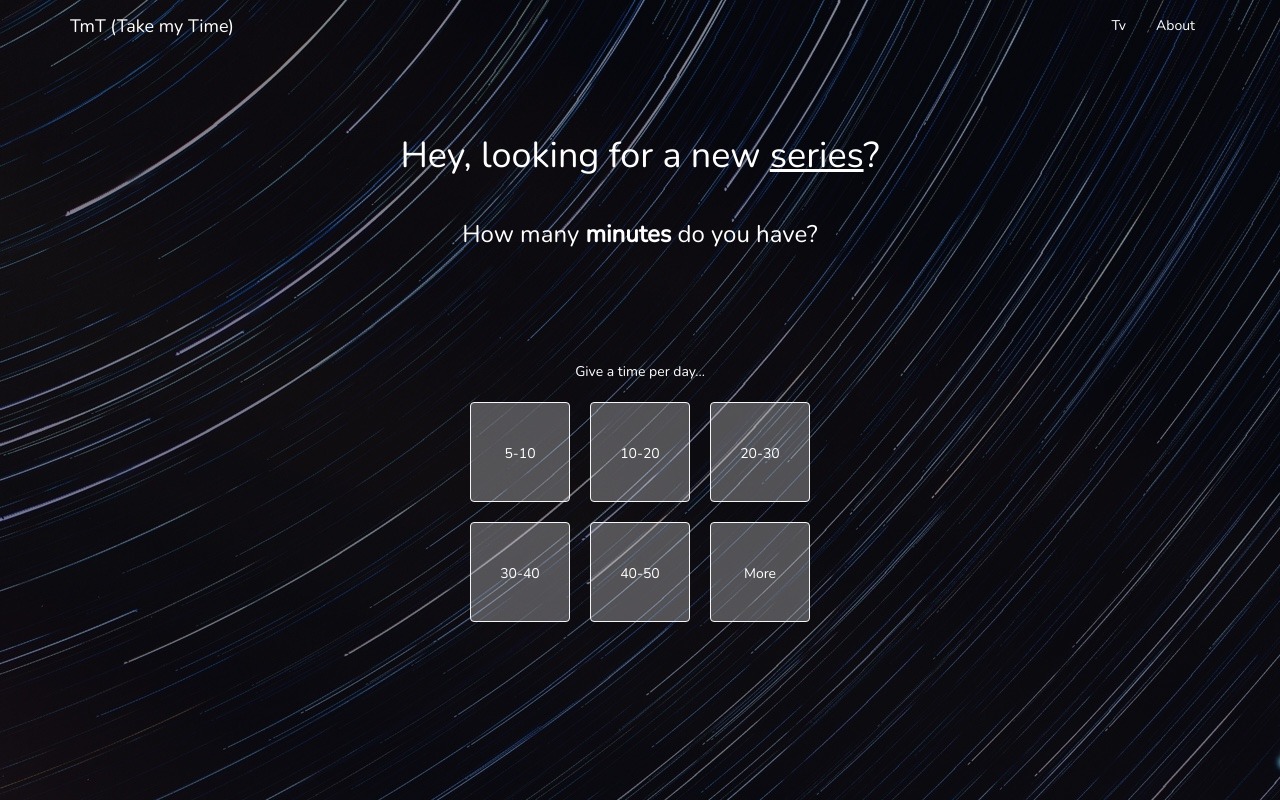
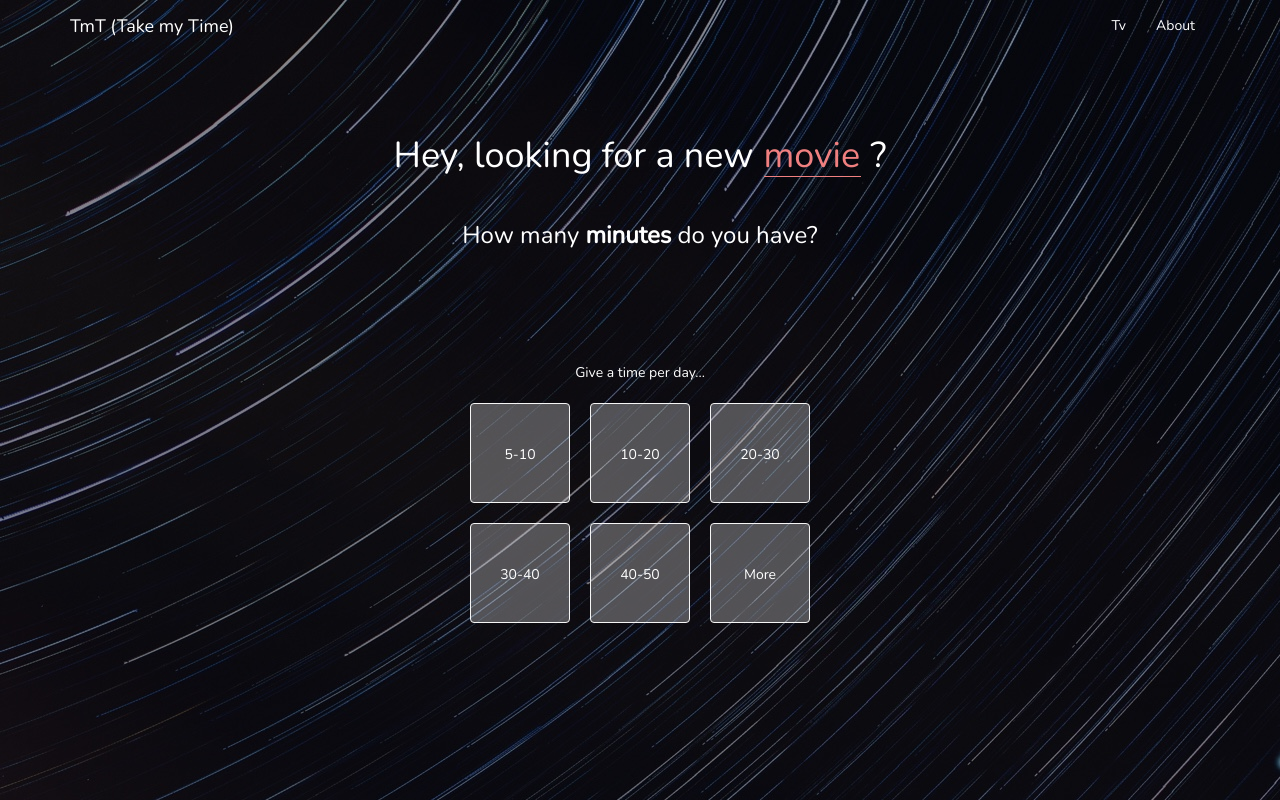
Before and after one commit to mkshid/tmt, a React (Create React App) app: page / in a window 1280 px wide. Built offline with nearby package versions, Linux system fonts and the light colour scheme.

Commit message:
Make tv series work too

```diff
--- a/src/components/App.js
+++ b/src/components/App.js
@@ -27,8 +27,8 @@ class App extends Component {
         <div style={ BackgroundStyle } className='main-div'>
           <NavBar />
           <Route exact path='/' component={Selector}/>
-          <Route exact path='/results/:time' component={Results}/>
-          <Route exact path='/movie/:movie_id' component={Detail}/>
+          <Route exact path='/results/:type/:time' component={Results}/>
+          <Route exact path='/:type/:movie_id' component={Detail}/>
         </div>
       </Router>
     );
--- a/src/components/Detail.js
+++ b/src/components/Detail.js
@@ -21,9 +21,8 @@ export default class Detail extends Component {
   }
 
   getData(){
-    const { match: { params: { movie_id } } } = this.props;
-
-    axios.get(`${BASE_URL}/movie/${movie_id}`, {
+    const { match: { params: { movie_id, type } } } = this.props;
+    axios.get(`${BASE_URL}/${type}/${movie_id}`, {
       params: {
         api_key
       }
@@ -46,7 +45,7 @@ export default class Detail extends Component {
 
     let genres = [];
     let productors = [];
-
+    const title = film.hasOwnProperty('title') ? film.title : film.name;
     film.genres.forEach((g) => genres.push(g.name));
     film.production_companies.forEach((pc) => productors.push(pc.name));
 
@@ -59,10 +58,10 @@ export default class Detail extends Component {
              <i>⬅</i>
           </span>
           <img src={`https://image.tmdb.org/t/p/w500${film.poster_path}`}
-               alt={film.title} />
+               alt={title} />
           <section className='info'>
             <article>
-              <h1>{film.title} </h1>
+              <h1>{title} </h1>
               <h3>{film.tagline}</h3>
               <h3>{genres.join(', ')} </h3>
               <h3>{productors.join(', ')}</h3>
--- a/src/components/Results.js
+++ b/src/components/Results.js
@@ -29,13 +29,14 @@ class Results extends Component {
     const { match: { params }, history } = this.props;
     const { data: { results } } = this.state;
     const time = params.time.split('-');
+    const type = params.type === 'series'? 'tv' : params.type;
     let gte = parseInt(time[0], 10);
     let lte = parseInt(time[1], 10);
 
     gte = !isNaN(gte) ? gte : history.push('/');
     lte = !isNaN(lte) ? lte : '';
 
-    axios.get(`${BASE_URL}/discover/movie` , {
+    axios.get(`${BASE_URL}/discover/${type}` , {
       params: {
         api_key,
         'with_runtime.gte': gte,
@@ -72,7 +73,9 @@ class Results extends Component {
 
   render(){
     const { data, start, end } = this.state;
-    const { history } = this.props;
+    const {match: { params }, history } = this.props;
+    const type = params.type === 'series'? 'tv' : params.type;
+
 
     if(l_isEmpty(data)){
       return(
@@ -85,20 +88,22 @@ class Results extends Component {
     }
 
     const reduced_results = data.results.slice(start, end);
-    const results = reduced_results.map((film) => (
+    const results = reduced_results.map((film) => {
+      const title = film.hasOwnProperty('title') ? film.title : film.name;
+      return(
       <div className='film' key={film.id}>
         <div className='info'>
           <div className='vote'>{film.vote_average}/10</div>
-          <div className='title'>{film.title}</div>
+          <div className='title'>{title}</div>
           <div className='more'
-               onClick={() => history.push(`/movie/${film.id}`)}
+               onClick={() => history.push(`/${type}/${film.id}`)}
             > More... </div>
         </div>
         <img src={`https://image.tmdb.org/t/p/w500${film.poster_path}`}
              alt={film.title}
              />
       </div>
-    ));
+      );});
 
     return(
       <Grid className='main-container'>
--- /dev/null
+++ b/src/components/Selector.css
@@ -0,0 +1,16 @@
+.type-select,
+.type-select:active,
+.type-select:focus{
+  background: transparent;
+  border: 0;
+  border-bottom: 1px solid lightcoral;
+  outline: none;
+  cursor: pointer;
+  color: lightcoral;
+  -webkit-appearance: none;
+  margin: 0 10px;
+}
+
+.type-select options {
+  background: transparent;
+}
--- a/src/components/Selector.js
+++ b/src/components/Selector.js
@@ -1,9 +1,27 @@
-import React from 'react';
+import React, { Component } from 'react';
 import { Grid } from 'react-bootstrap';
 import TimeSelector from './TimeSelector';
 
-const Selector = (props) => {
+import './Selector.css';
 
+class Selector extends Component {
+
+  constructor(props){
+    super(props);
+
+    this.state = { value: 'movie'};
+    this.handleChange = this.handleChange.bind(this);
+  }
+
+  handleChange(event) {
+    this.setState({value: event.target.value});
+  }
+
+  handleTimeSelection(code){
+    this.props.history.push(`/results/${this.state.value}/${code}`);
+  }
+
+  render(){
     const times = {
       0: {text: '5-10', gte: 5, lte: 10, code: '5-10'},
       1: {text: '10-20', gte: 10, lte: 20, code: '10-20'},
@@ -15,15 +33,23 @@ const Selector = (props) => {
 
     return(
       <Grid className='main-container'>
-      <h1 > Hey, looking for a new <u>series</u>? </h1>
+        <h1> Hey, looking for a new
+          <select className='type-select'
+                  value={this.state.value} onChange={this.handleChange}>
+            <option value="movie">movie</option>
+            <option value="series">series</option>
+          </select>
+          ? </h1>
         <h3 className='first-question'>
           How many <b> minutes  </b> do you have? </h3>
         <TimeSelector
            times={times}
-         {...props}
+           handleClick={this.handleTimeSelection.bind(this)}
+           {...this.props}
            />
       </Grid>
     );
+  }
 
 };
 
--- a/src/components/TimeSelector.js
+++ b/src/components/TimeSelector.js
@@ -2,12 +2,12 @@ import './TimeSelector.css';
 import React from  'react';
 import {map as l_map} from 'lodash';
 
-const TimeSelector = ({times, history}) => {
+const TimeSelector = ({times, handleClick}) => {
 
   const time_selectors = l_map(
     times, (v, k) => (
       <div className='time' key={k} onClick={(e) => {
-          history.push(`/results/${v.code}`);
+          handleClick(v.code);
         }}>
         <p>{v.text}</p>
       </div>
```
Lines whose indentation alone changed are shown as unchanged.
